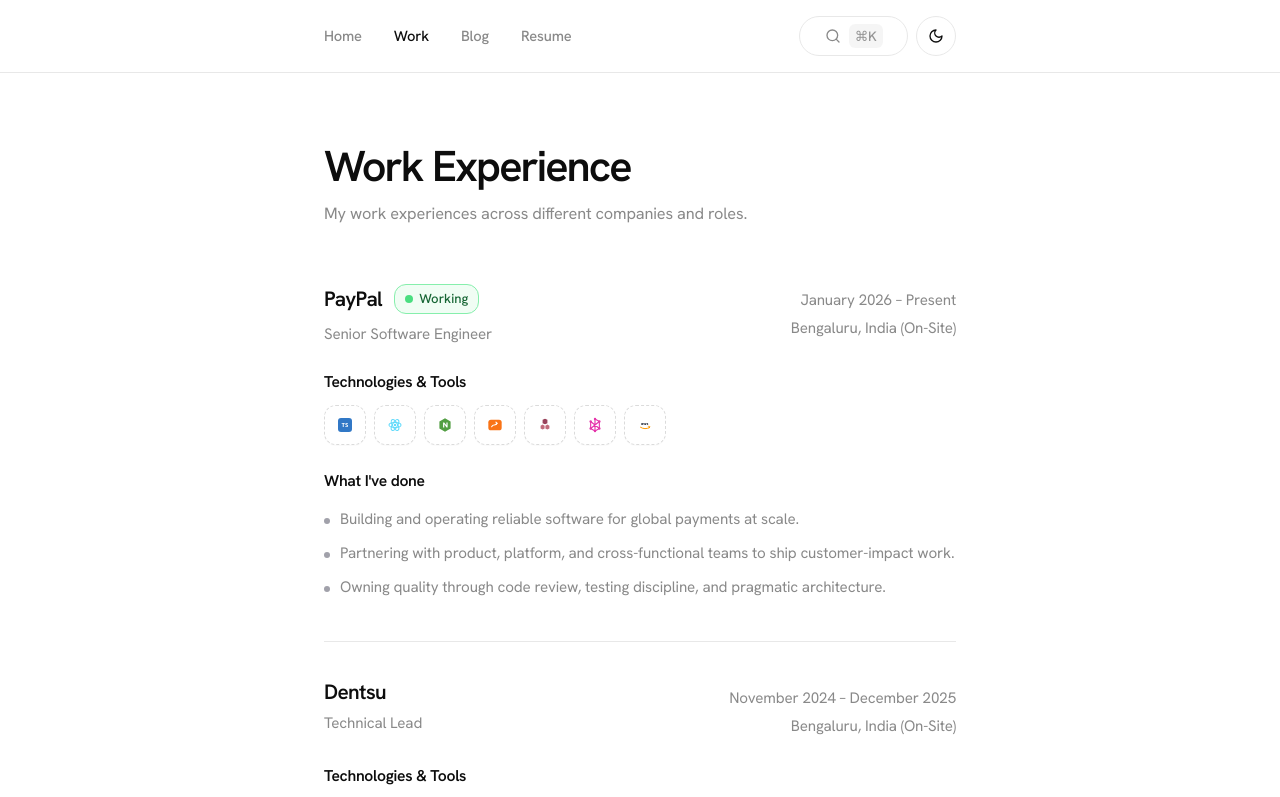
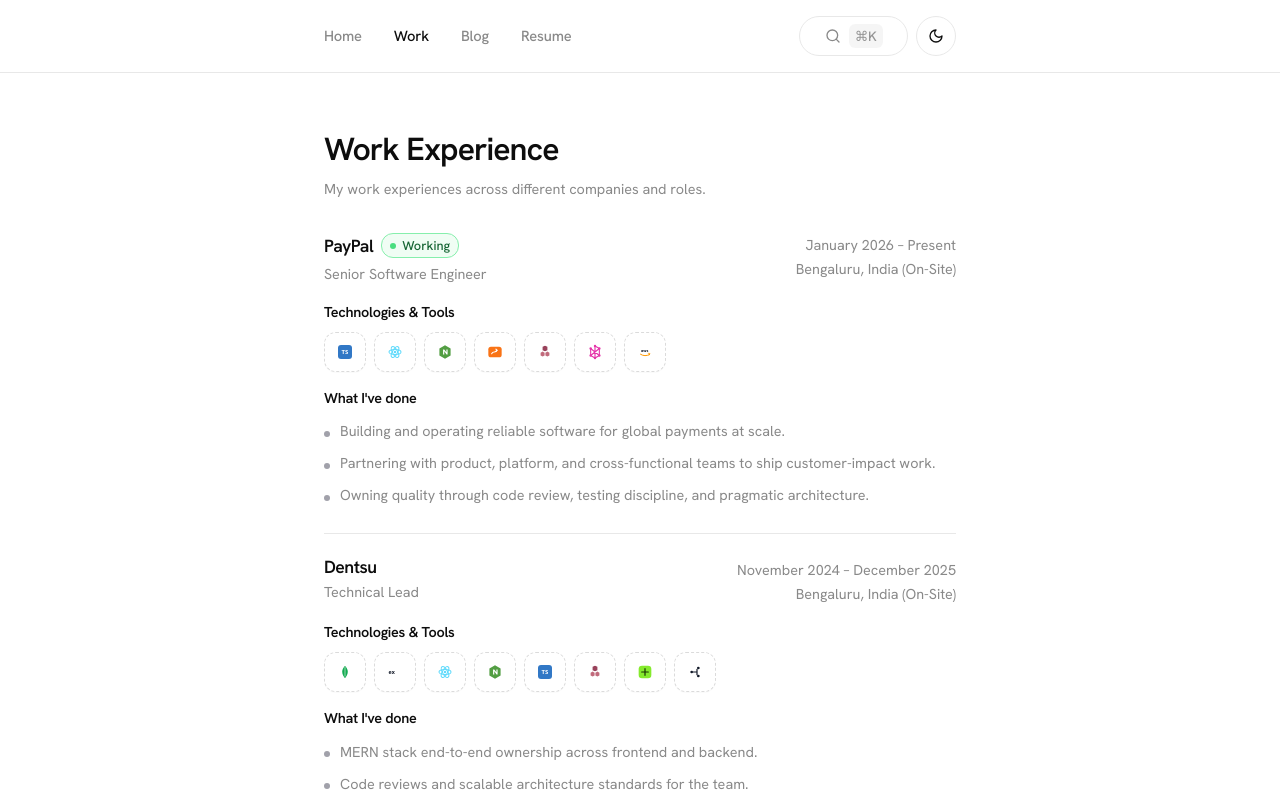
Before and after one commit to aparnasharma16/portfolio, a Next.js app: page /work in a window 1280 px wide. Shown: the top 797 px of the page. Built offline with nearby package versions, Linux system fonts and the light colour scheme.

Commit message:
Refactor spacing and typography in HomeExperiencePreview, WorkExperienceList, and WorkPage components

```diff
--- a/app/(site)/page.tsx
+++ b/app/(site)/page.tsx
@@ -36,7 +36,7 @@ export default function HomePage() {
 
       <HomeExperiencePreview jobs={experience} previewCount={3} />
 
-      <section className="mt-12 border-t border-[var(--border)] pt-10">
+      <section className="mt-8 border-t border-[var(--border)] pt-6">
         <h2 className="text-lg font-semibold text-[var(--foreground)]">
           Education
         </h2>
--- a/app/(site)/work/page.tsx
+++ b/app/(site)/work/page.tsx
@@ -10,14 +10,14 @@ export const metadata: Metadata = {
 
 export default function WorkPage() {
   return (
-    <main id="main" className="mx-auto max-w-2xl px-5 py-16 md:py-18">
-      <h1 className="text-[2.45rem] font-semibold leading-none tracking-[-0.045em] text-[var(--foreground)] md:text-[2.7rem]">
+    <main id="main" className="mx-auto max-w-2xl px-5 py-10 md:py-14">
+      <h1 className="text-[1.7rem] font-semibold leading-tight tracking-[-0.03em] text-[var(--foreground)] md:text-[2rem]">
         Work Experience
       </h1>
-      <p className="mt-3 text-[0.98rem] font-normal leading-7 tracking-[-0.01em] text-[var(--muted-fg)] md:text-[1.02rem]">
+      <p className="mt-2 text-[0.9rem] leading-6 text-[var(--muted-fg)]">
         My work experiences across different companies and roles.
       </p>
-      <div className="mt-12 md:mt-14">
+      <div className="mt-8">
         <WorkExperienceList jobs={experience} />
       </div>
       <WorkPageQuote />
--- a/components/HomeExperiencePreview.tsx
+++ b/components/HomeExperiencePreview.tsx
@@ -16,24 +16,20 @@ export function HomeExperiencePreview({
   const hasMore = jobs.length > visible.length;
 
   return (
-    <section className="mt-12 border-t border-[var(--border)] pt-10">
-      <h2 className="text-2xl font-semibold tracking-tight text-[var(--foreground)] md:text-3xl">
+    <section className="mt-10">
+      <h2 className="text-[1.35rem] font-semibold tracking-[-0.03em] text-[var(--foreground)]">
         Experience
       </h2>
-      <ul className="mt-6 space-y-0">
+      <ul className="mt-5">
         {visible.map((job, i) => (
           <li
             key={`${job.company}-${job.period}`}
-            className={
-              i < visible.length - 1
-                ? "border-b border-[var(--border)] py-5 first:pt-0"
-                : "pt-5 first:pt-0"
-            }
+            className={i > 0 ? "mt-4" : ""}
           >
-            <div className="flex flex-col gap-3 sm:flex-row sm:items-start sm:justify-between">
+            <div className="flex flex-col gap-1 sm:flex-row sm:items-start sm:justify-between">
               <div className="min-w-0">
                 <div className="flex flex-wrap items-center gap-2">
-                  <span className="text-base font-semibold text-[var(--foreground)]">
+                  <span className="text-[0.95rem] font-semibold text-[var(--foreground)]">
                     {job.company}
                   </span>
                   {job.current ? (
@@ -46,11 +42,11 @@ export function HomeExperiencePreview({
                     </span>
                   ) : null}
                 </div>
-                <p className="mt-1 text-sm text-[var(--muted-fg)]">{job.role}</p>
+                <p className="text-[0.85rem] text-[var(--muted-fg)]">{job.role}</p>
               </div>
               <div className="shrink-0 text-left sm:text-right">
-                <p className="text-sm text-[var(--foreground)]">{job.period}</p>
-                <p className="mt-0.5 text-sm text-[var(--muted-fg)]">
+                <p className="text-[0.85rem] text-[var(--foreground)]">{job.period}</p>
+                <p className="text-[0.85rem] text-[var(--muted-fg)]">
                   {job.location} ({job.workType})
                 </p>
               </div>
@@ -61,7 +57,7 @@ export function HomeExperiencePreview({
       <div className="mt-6 flex justify-center">
         <Link
           href="/work"
-          className="rounded-lg border border-[var(--border)] bg-[var(--secondary)] px-6 py-2.5 text-sm font-medium text-[var(--secondary-foreground)] transition-opacity hover:opacity-90"
+          className="rounded-lg border border-[var(--border)] px-5 py-2 text-sm font-medium text-[var(--foreground)] transition-colors hover:bg-[var(--secondary)]"
         >
           {hasMore
             ? "Show all work experiences"
--- a/components/WorkExperienceList.tsx
+++ b/components/WorkExperienceList.tsx
@@ -3,33 +3,33 @@ import type { ExperienceEntry } from "@/lib/portfolio-data";
 
 export function WorkExperienceList({ jobs }: { jobs: ExperienceEntry[] }) {
   return (
-    <div className="space-y-8 md:space-y-10">
+    <div>
       {jobs.map((job) => (
         <article
           key={`${job.company}-${job.period}`}
-          className="border-b border-[var(--border)] pb-8 last:border-0 last:pb-0 md:pb-10"
+          className="border-b border-[var(--border)] py-6 first:pt-0 last:border-0 last:pb-0"
         >
-          <div className="flex flex-col gap-3 sm:flex-row sm:items-start sm:justify-between">
+          <div className="flex flex-col gap-1 sm:flex-row sm:items-start sm:justify-between">
             <div className="min-w-0">
-              <div className="flex flex-wrap items-center gap-3">
-                <h3 className="text-[1.2rem] font-semibold leading-none tracking-[-0.03em] text-[var(--foreground)] sm:text-[1.3rem]">
+              <div className="flex flex-wrap items-center gap-2">
+                <h3 className="text-[1.1rem] font-semibold leading-none tracking-[-0.03em] text-[var(--foreground)]">
                   {job.company}
                 </h3>
                 {job.current ? (
-                  <span className="inline-flex items-center gap-1.5 rounded-xl border border-[#86efac] bg-[#f0fdf4] px-2.5 py-1 text-[0.82rem] font-medium text-[#166534] dark:border-[#14532d] dark:bg-[#052e16] dark:text-[#bbf7d0]">
+                  <span className="inline-flex items-center gap-1.5 rounded-xl border border-[#86efac] bg-[#f0fdf4] px-2 py-0.5 text-[0.8rem] font-medium text-[#166534] dark:border-[#14532d] dark:bg-[#052e16] dark:text-[#bbf7d0]">
                     <span
-                      className="h-2 w-2 rounded-full bg-[#4ade80] dark:bg-[#4ade80]"
+                      className="h-1.5 w-1.5 rounded-full bg-[#4ade80] dark:bg-[#4ade80]"
                       aria-hidden
                     />
                     Working
                   </span>
                 ) : null}
               </div>
-              <p className="mt-2 text-[0.95rem] font-normal leading-6 tracking-[-0.01em] text-[var(--muted-fg)]">
+              <p className="mt-1 text-[0.9rem] leading-6 text-[var(--muted-fg)]">
                 {job.role}
               </p>
             </div>
-            <div className="shrink-0 text-left text-[0.95rem] font-normal leading-7 tracking-[-0.01em] text-[var(--muted-fg)] sm:pt-0.5 sm:text-right">
+            <div className="shrink-0 text-left text-[0.9rem] leading-6 text-[var(--muted-fg)] sm:text-right">
               <p>{job.period}</p>
               <p>
                 {job.location} ({job.workType})
@@ -37,12 +37,12 @@ export function WorkExperienceList({ jobs }: { jobs: ExperienceEntry[] }) {
             </div>
           </div>
 
-          <div className="mt-6">
-            <h4 className="text-[0.98rem] font-semibold tracking-[-0.02em] text-[var(--foreground)]">
+          <div className="mt-4">
+            <h4 className="text-[0.9rem] font-semibold tracking-[-0.02em] text-[var(--foreground)]">
               Technologies &amp; Tools
             </h4>
             <ul
-              className="mt-3 flex flex-wrap gap-2"
+              className="mt-2 flex flex-wrap gap-2"
               aria-label="Technologies"
             >
               {job.tech.map((t) => (
@@ -53,11 +53,11 @@ export function WorkExperienceList({ jobs }: { jobs: ExperienceEntry[] }) {
             </ul>
           </div>
 
-          <div className="mt-6">
-            <h4 className="text-[0.98rem] font-semibold tracking-[-0.02em] text-[var(--foreground)]">
+          <div className="mt-4">
+            <h4 className="text-[0.9rem] font-semibold tracking-[-0.02em] text-[var(--foreground)]">
               What I&apos;ve done
             </h4>
-            <ul className="mt-3 space-y-1.5 text-[0.95rem] font-normal leading-7 tracking-[-0.01em] text-[var(--muted-fg)]">
+            <ul className="mt-2 space-y-1 text-[0.9rem] leading-7 text-[var(--muted-fg)]">
               {job.highlights.map((h) => (
                 <li key={h} className="relative pl-4">
                   <span
```
